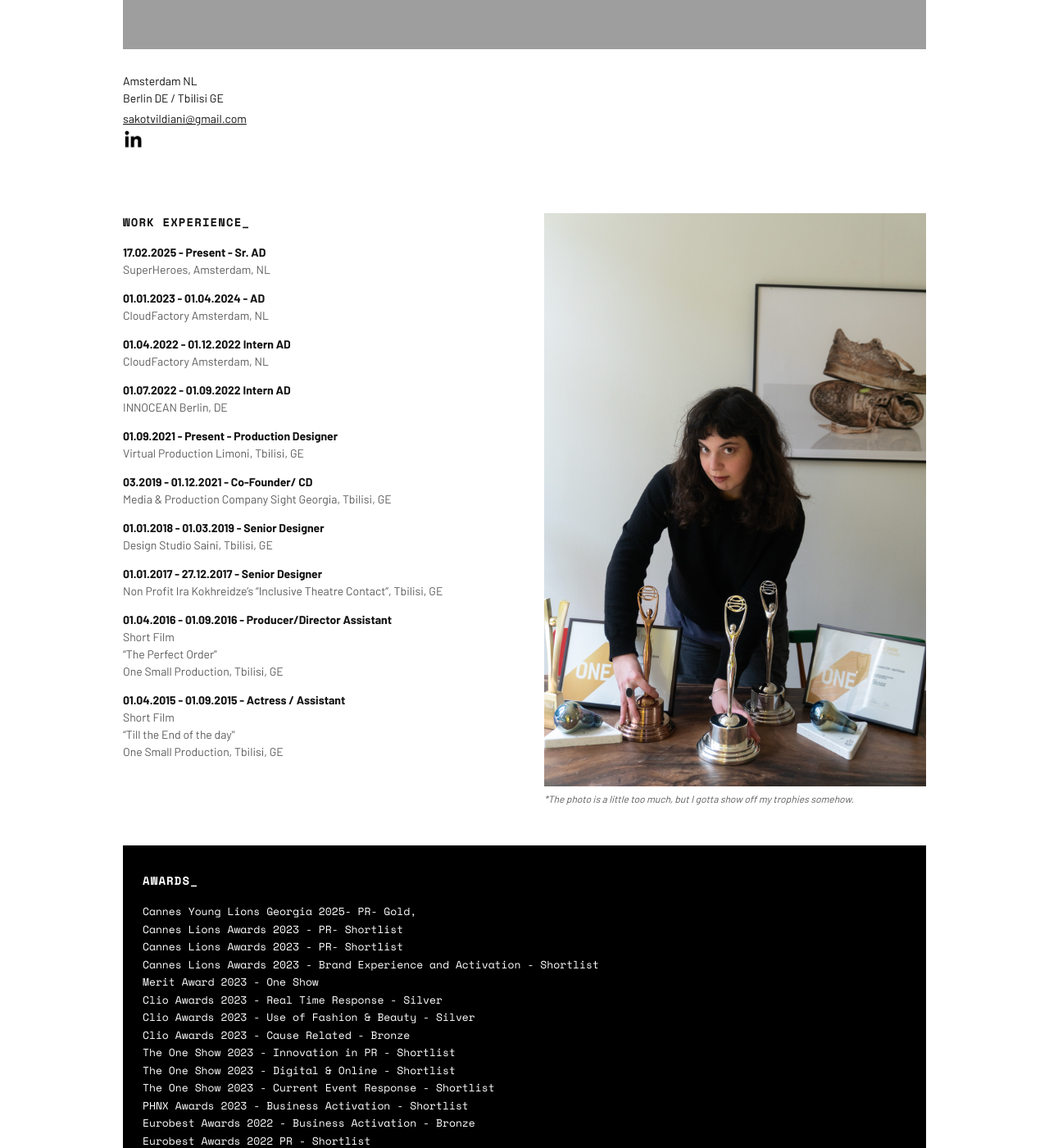
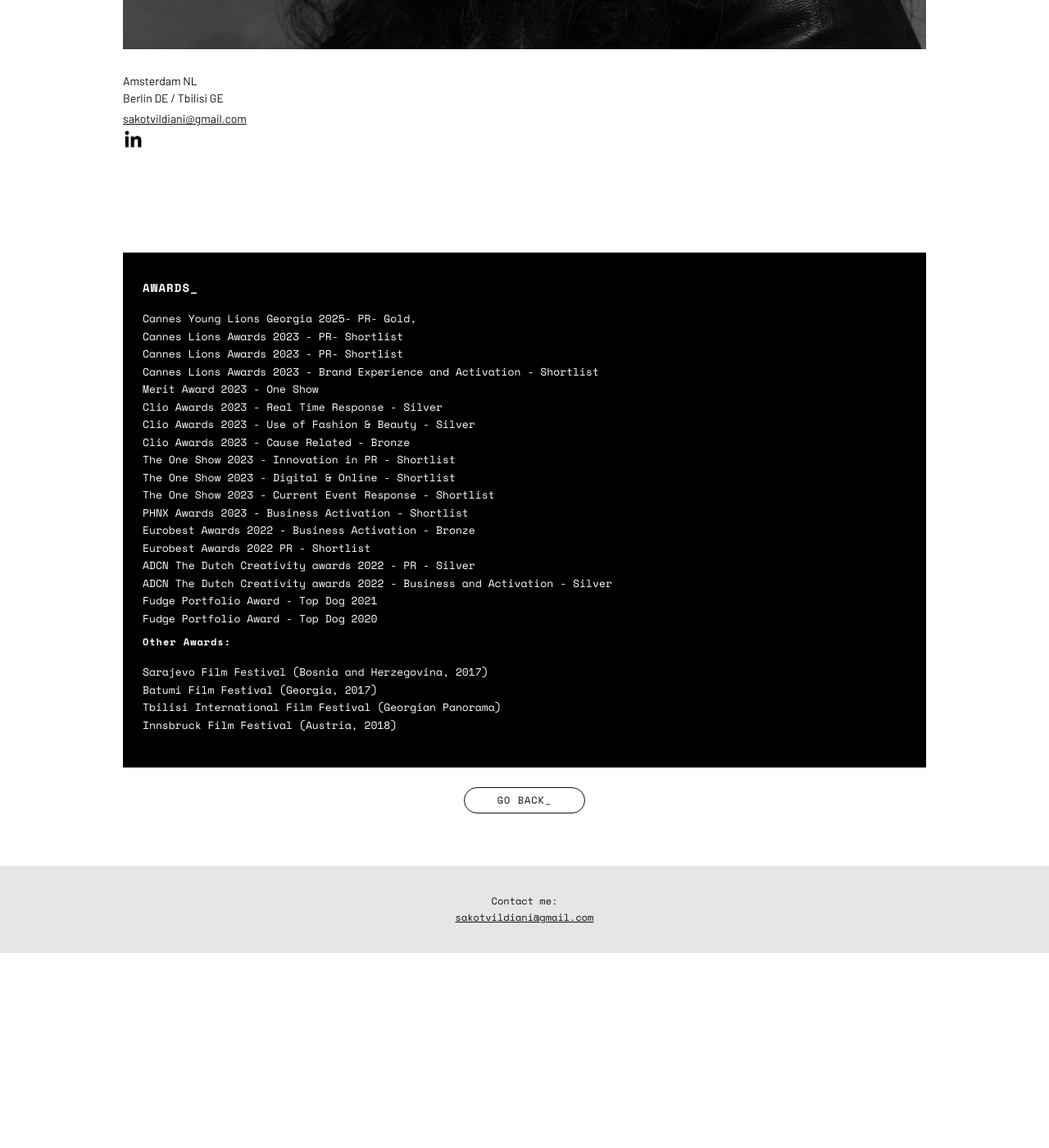
Before and after one commit to sakotenzin/sakotenz.github.io, a Jekyll site: the page built from about-sako.html, in a window 1280 px wide and 1400 px high, scrolled down 522 px. Shown: the whole window at 82% size. Built offline with Jekyll 4.4.1, drawn with Linux system fonts in a browser that asks for light colours; after the commit the page ends 1684 px from its top, so only the background shows below that; grey boxes are pictures that could not be loaded.

Commit message:
Update _data/about.yml (via Pages CMS)

```diff
--- a/_data/about.yml
+++ b/_data/about.yml
@@ -1,6 +1,7 @@
-page_title: "ABOUT_"
-description: "Sako Tenz is a Georgian (country) Conceptual Art Director, currently based in Amsterdam, NL and Berlin, DE. championing creative activism."
-hero_image: "/assets/img/512236_450cd607cc2946e2860c976846bc5274.jpg"
+page_title: ABOUT_
+description: "Sako Tenz is a Georgian Conceptual Art Director, currently based
+  in Amsterdam, NL. "
+hero_image: /assets/img/img-20260925-wa0007.jpg
 hero_width: 1920
 hero_height: 1279
 hero_name: |-
@@ -9,66 +10,35 @@ hero_name: |-
 location: |-
   Amsterdam NL
   Berlin DE / Tbilisi GE
-linkedin: "https://www.linkedin.com/in/sako-tvildiani-a6a28520b/"
-linkedin_icon: "/assets/img/11062b_72c275822d4344358ee379f14e7e115f.png"
-experience_title: "WORK EXPERIENCE_"
-experience:
-  - when: "17.02.2025 - Present - Sr. AD"
-    where: "SuperHeroes, Amsterdam, NL"
-  - when: "01.01.2023 - 01.04.2024 - AD"
-    where: "CloudFactory Amsterdam, NL"
-  - when: "01.04.2022 - 01.12.2022 Intern AD"
-    where: "CloudFactory Amsterdam, NL"
-  - when: "01.07.2022 - 01.09.2022 Intern AD"
-    where: "INNOCEAN Berlin, DE"
-  - when: "01.09.2021 - Present - Production Designer"
-    where: "Virtual Production Limoni, Tbilisi, GE"
-  - when: "03.2019 - 01.12.2021 - Co-Founder/ CD"
-    where: "Media & Production Company Sight Georgia, Tbilisi, GE"
-  - when: "01.01.2018 - 01.03.2019 - Senior Designer"
-    where: "Design Studio Saini, Tbilisi, GE"
-  - when: "01.01.2017 - 27.12.2017 - Senior Designer"
-    where: "Non Profit Ira Kokhreidze’s “Inclusive Theatre Contact”, Tbilisi, GE"
-  - when: "01.04.2016 - 01.09.2016 - Producer/Director Assistant"
-    where: |-
-      Short Film
-      “The Perfect Order”
-      One Small Production, Tbilisi, GE
-  - when: "01.04.2015 - 01.09.2015 - Actress / Assistant"
-    where: |-
-      Short Film
-      “Till the End of the day"
-      One Small Production, Tbilisi, GE
-trophy_image: "/assets/img/512236_b281afa7ac84462db92849c0841fedaa.jpg"
+linkedin: https://www.linkedin.com/in/sako-tvildiani-a6a28520b/
+linkedin_icon: /assets/img/11062b_72c275822d4344358ee379f14e7e115f.png
 trophy_width: 1280
 trophy_height: 1920
-trophy_caption: "*The photo is a little too much, but I gotta show off my trophies somehow."
-awards_title: "AWARDS_"
+awards_title: AWARDS_
 awards:
-  - "Cannes Young Lions Georgia 2025- PR- Gold,"
-  - "Cannes Lions Awards 2023 - PR- Shortlist"
-  - "Cannes Lions Awards 2023 - PR- Shortlist"
-  - "Cannes Lions Awards 2023 - Brand Experience and Activation - Shortlist"
-  - "Merit Award 2023 - One Show"
-  - "Clio Awards 2023 - Real Time Response - Silver"
-  - "Clio Awards 2023 - Use of Fashion & Beauty - Silver"
-  - "Clio Awards 2023 - Cause Related - Bronze"
-  - "The One Show 2023 - Innovation in PR - Shortlist"
-  - "The One Show 2023 - Digital & Online - Shortlist"
-  - "The One Show 2023 - Current Event Response - Shortlist"
-  - "PHNX Awards 2023 - Business Activation - Shortlist"
-  - "Eurobest Awards 2022 - Business Activation - Bronze"
-  - "Eurobest Awards 2022 PR - Shortlist"
-  - "ADCN The Dutch Creativity awards 2022 - PR - Silver"
-  - "ADCN The Dutch Creativity awards 2022 - Business and Activation - Silver"
-  - "Fudge Portfolio Award - Top Dog 2021"
-  - "Fudge Portfolio Award - Top Dog 2020"
+  - Cannes Young Lions Georgia 2025- PR- Gold,
+  - Cannes Lions Awards 2023 - PR- Shortlist
+  - Cannes Lions Awards 2023 - PR- Shortlist
+  - Cannes Lions Awards 2023 - Brand Experience and Activation - Shortlist
+  - Merit Award 2023 - One Show
+  - Clio Awards 2023 - Real Time Response - Silver
+  - Clio Awards 2023 - Use of Fashion & Beauty - Silver
+  - Clio Awards 2023 - Cause Related - Bronze
+  - The One Show 2023 - Innovation in PR - Shortlist
+  - The One Show 2023 - Digital & Online - Shortlist
+  - The One Show 2023 - Current Event Response - Shortlist
+  - PHNX Awards 2023 - Business Activation - Shortlist
+  - Eurobest Awards 2022 - Business Activation - Bronze
+  - Eurobest Awards 2022 PR - Shortlist
+  - ADCN The Dutch Creativity awards 2022 - PR - Silver
+  - ADCN The Dutch Creativity awards 2022 - Business and Activation - Silver
+  - Fudge Portfolio Award - Top Dog 2021
+  - Fudge Portfolio Award - Top Dog 2020
 other_awards_title: "Other Awards:"
 other_awards:
-  - "Sarajevo Film Festival (Bosnia and Herzegovina, 2017)"
-  - "Batumi Film Festival (Georgia, 2017)"
-  - "Tbilisi International Film Festival (Georgian Panorama)"
-  - "Innsbruck Film Festival (Austria, 2018)"
-bottom_image: "/assets/img/512236_960779c2be994c3e87fa456c4cfc0f47.jpg"
+  - Sarajevo Film Festival (Bosnia and Herzegovina, 2017)
+  - Batumi Film Festival (Georgia, 2017)
+  - Tbilisi International Film Festival (Georgian Panorama)
+  - Innsbruck Film Festival (Austria, 2018)
 bottom_width: 1073
 bottom_height: 1920
```
